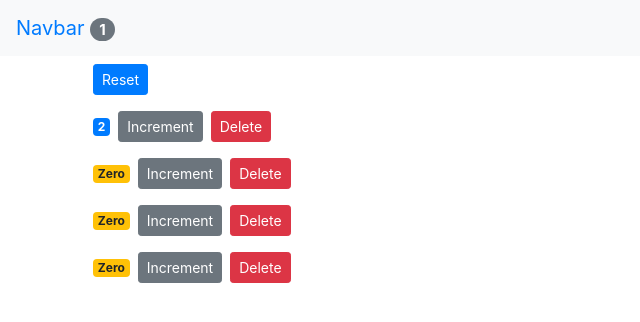
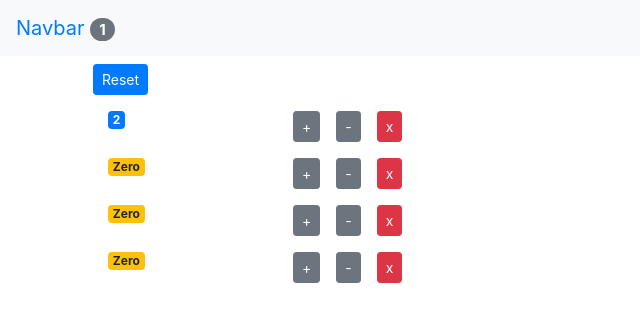
Before and after one commit to LamideAnifowoshe/practice-react, a React (Create React App) app: page / in a window 1280 px wide. Shown: the top 322 px of the page, without its empty margins (0-640 px from the left). Built offline with nearby package versions, Linux system fonts and the light colour scheme.

Commit message:
add decrement button and grid with bootstrap.

```diff
--- a/src/App.js
+++ b/src/App.js
@@ -18,6 +18,14 @@ class App extends Component {
     const index = counters.indexOf(counter);
     counters[index] = { ...counter };
     counters[index].value++;
+    this.setState({ counters });
+  };
+
+  handleDecrement = (counter) => {
+    const counters = [...this.state.counters];
+    const index = counters.indexOf(counter);
+    counters[index] = { ...counter };
+    counters[index].value--;
     this.setState({ counters });
   };
 
@@ -44,6 +52,7 @@ class App extends Component {
             counters={this.state.counters}
             onReset={this.handleReset}
             onIncrement={this.handleIncrement}
+            onDecrement={this.handleDecrement}
             onDelete={this.handleDelete}
           />
         </main>
--- a/src/components/counter.jsx
+++ b/src/components/counter.jsx
@@ -5,19 +5,38 @@ class Counter extends Component {
     return (
       <div>
         {this.props.children}
-        <span className={this.getBadgeClasses()}>{this.formatValue()}</span>
+        <main className="container">
+          <div className="row">
+            <div className="col-sm-2">
+              <span className={this.getBadgeClasses()}>
+                {this.formatValue()}
+              </span>
+            </div>
+
+            <div className="col-sm-4">
               <button
                 onClick={() => this.props.onIncrement(this.props.counter)}
-          className="btn btn-secondary btn-sm"
+                className="btn btn-secondary btn-sm m-2"
               >
-          Increment
+                +
               </button>
+
+              <button
+                onClick={() => this.props.onDecrement(this.props.counter)}
+                className="btn btn-secondary btn-sm m-2"
+              >
+                -
+              </button>
+
               <button
                 onClick={() => this.props.onDelete(this.props.counter.id)}
                 className="btn btn-danger btn-sm m-2"
               >
-          Delete
+                x
               </button>
+            </div>
+          </div>
+        </main>
       </div>
     );
   }
--- a/src/components/counters.jsx
+++ b/src/components/counters.jsx
@@ -3,7 +3,8 @@ import Counter from "./counter";
 
 class Counters extends Component {
   render() {
-    const { onDelete, onIncrement, onReset, counters } = this.props;
+    const { onDelete, onIncrement, onReset, counters, onDecrement } =
+      this.props;
     return (
       <div>
         <button onClick={onReset} className="btn btn-primary btn-sm m-2">
@@ -13,6 +14,7 @@ class Counters extends Component {
           <Counter
             key={counter.id}
             onIncrement={onIncrement}
+            onDecrement={onDecrement}
             onDelete={onDelete}
             counter={counter}
           />
```
Lines whose indentation alone changed are shown as unchanged.
